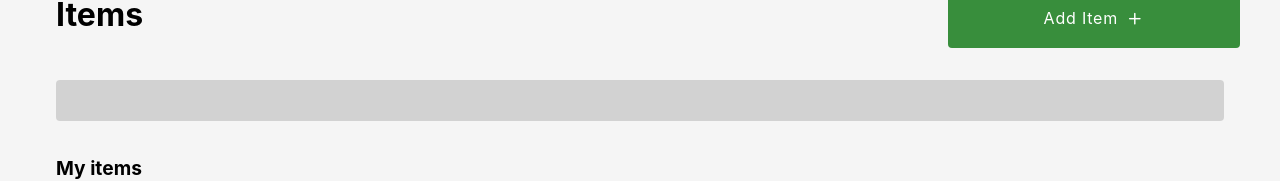
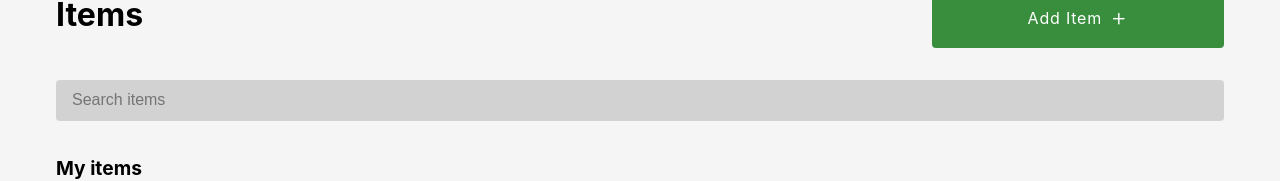
Before and after one commit to Andriamahay11master/BuyRight, a React (Vite) app: page /items in a window 1280 px wide. Shown: the part 111-292 px from the top of the page. Built offline with nearby package versions, Linux system fonts and the light colour scheme; no server answers; the database is empty; sample sign-in values are in the browser's storage.

Commit message:
update css

```diff
--- a/src/pages/ListItemPage.tsx
+++ b/src/pages/ListItemPage.tsx
@@ -32,7 +32,12 @@ export default function ListItemPage() {
         </Link>
       </div>
       <div className="gabarit-search">
-        <input type="search" name="search-item" id="search-item" />
+        <input
+          type="search"
+          name="search-item"
+          id="search-item"
+          placeholder="Search items"
+        />
       </div>
       <div className="gabarit-content">
         <h2 className="title-h2">My items</h2>
--- a/src/styles/pages/_items.scss
+++ b/src/styles/pages/_items.scss
@@ -1,7 +1,7 @@
 .gabarit-page {
   .gabarit-top {
     display: grid;
-    grid-template-columns: 75% 25%;
+    grid-template-columns: calc(75% - 1rem) 25%;
     grid-gap: 1rem;
     margin-bottom: 2rem;
     .btn-primary {
@@ -15,7 +15,7 @@
   .gabarit-search {
     margin-bottom: 2rem;
     input {
-      padding: 0.7rem;
+      padding: 0.7rem 1rem;
       width: 100%;
       border-radius: 4px;
       border: none;
```
